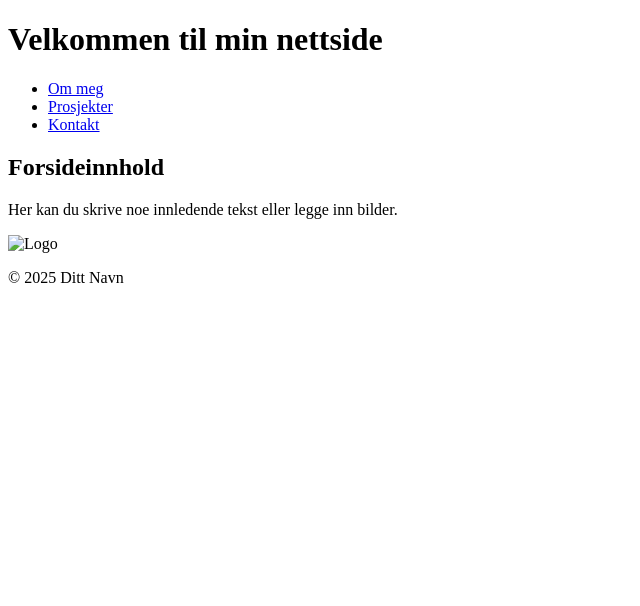
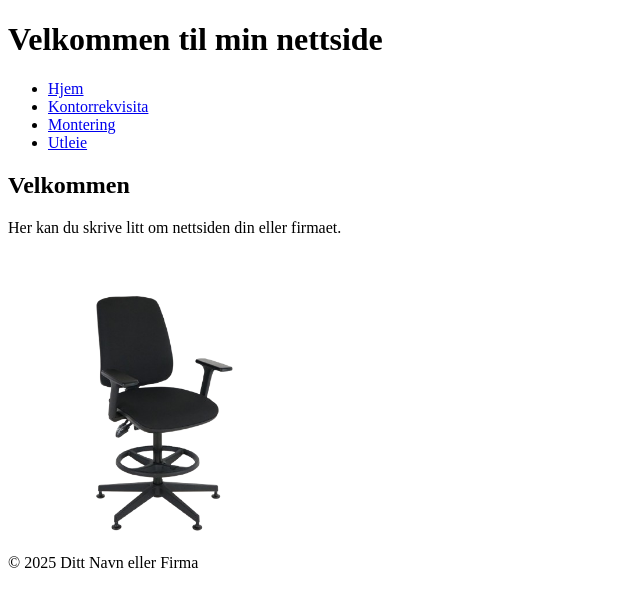
Before and after one commit to martemey/WEB1100N, a plain HTML site: page index.html in a window 1280 px wide. Shown: the whole page, without its empty margins (0-640 px from the left). Drawn offline with Linux system fonts and the light colour scheme.

Commit message:
La til index.html med riktig struktur og linker

```diff
--- a/index.html
+++ b/index.html
@@ -4,30 +4,31 @@
   <meta charset="UTF-8" />
   <meta name="viewport" content="width=device-width, initial-scale=1" />
   <title>Min nettside</title>
-  <link rel="stylesheet" href="css/style.css" />
+  <link rel="stylesheet" href="css/BØ.css" />
 </head>
 <body>
   <header>
     <h1>Velkommen til min nettside</h1>
     <nav>
       <ul>
-        <li><a href="pages/om-meg.html">Om meg</a></li>
-        <li><a href="pages/prosjekter.html">Prosjekter</a></li>
-        <li><a href="pages/kontakt.html">Kontakt</a></li>
+        <li><a href="HjemmesideBØ.html">Hjem</a></li>
+        <li><a href="KontorrekvisitaBØ.html">Kontorrekvisita</a></li>
+        <li><a href="MonteringBØ.html">Montering</a></li>
+        <li><a href="UtleieBØ.html">Utleie</a></li>
       </ul>
     </nav>
   </header>
 
   <main>
     <section>
-      <h2>Forsideinnhold</h2>
-      <p>Her kan du skrive noe innledende tekst eller legge inn bilder.</p>
-      <img src="images/logo.png" alt="Logo" />
+      <h2>Velkommen</h2>
+      <p>Her kan du skrive litt om nettsiden din eller firmaet.</p>
+      <img src="bilder/kontorstol.png" alt="Kontorstol" style="max-width:300px;" />
     </section>
   </main>
 
   <footer>
-    <p>© 2025 Ditt Navn</p>
+    <p>© 2025 Ditt Navn eller Firma</p>
   </footer>
 </body>
 </html>
```
